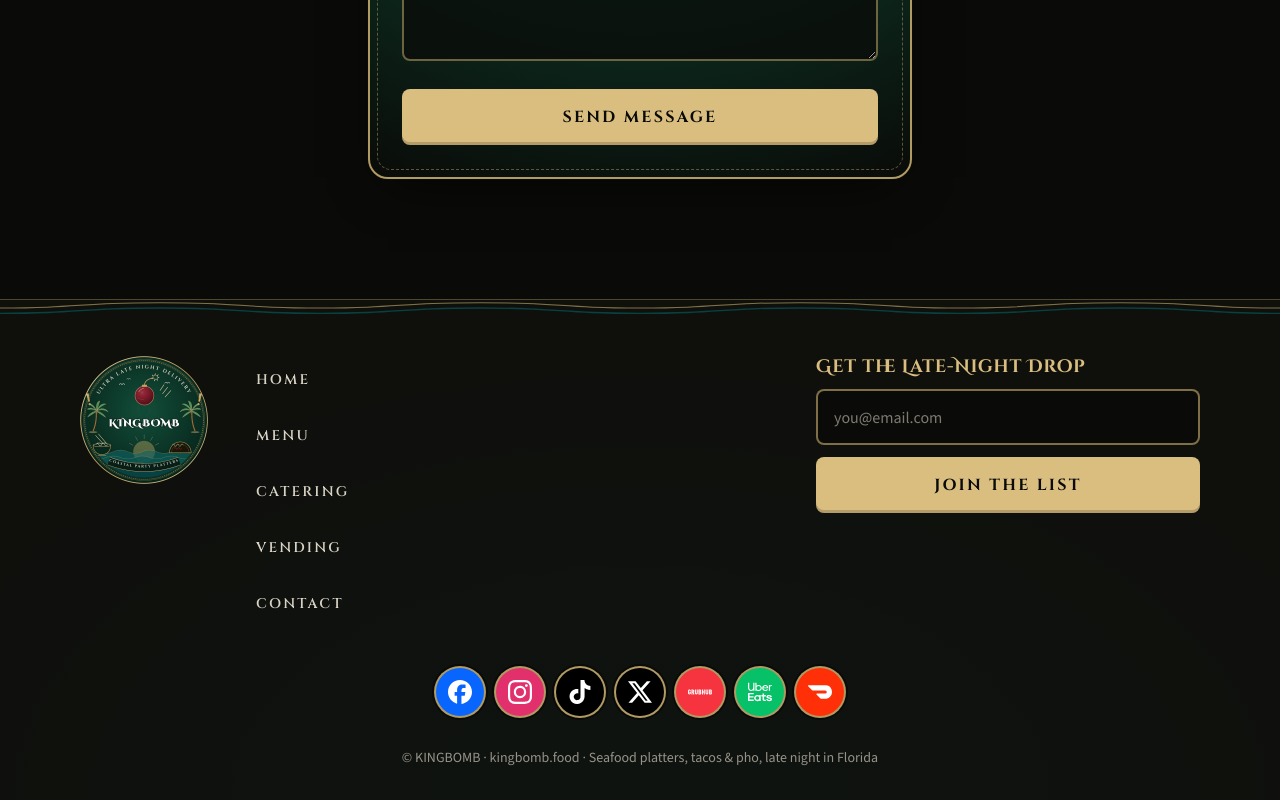
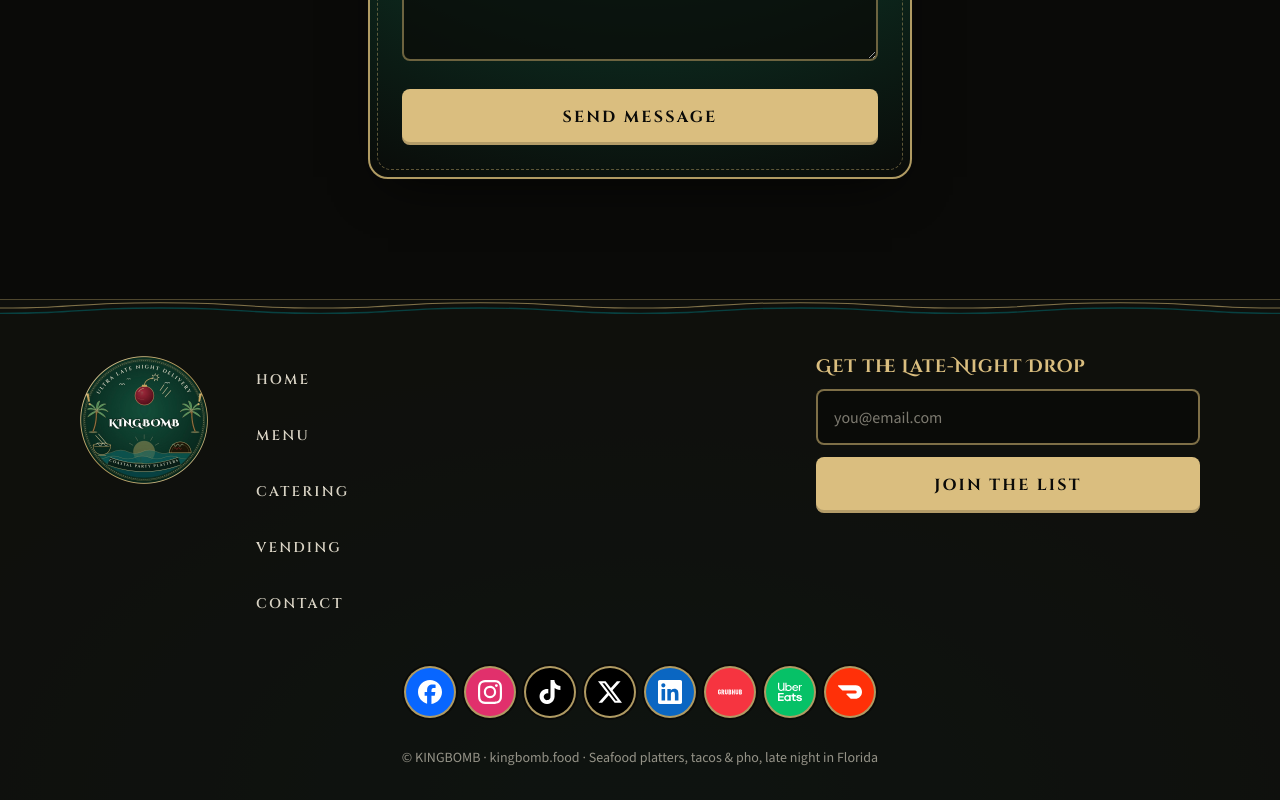
Before and after one commit to Greenbeanprime/Kingbombfinal, a Next.js app: page /contact in a window 1280 px wide. Shown: the part 841-1641 px from the top of the page. Built offline with nearby package versions, Linux system fonts and the light colour scheme.

Commit message:
Footer: add LinkedIn emblem (link added once the company page exists)
Co-Authored-By: Claude Opus 5.5 <noreply@anthropic.com>

```diff
--- a/src/components/SocialIcons.tsx
+++ b/src/components/SocialIcons.tsx
@@ -1,4 +1,4 @@
-import { siDoordash, siFacebook, siGrubhub, siInstagram, siTiktok, siUbereats, siX } from "simple-icons";
+import { siDoordash, siFacebook, siGrubhub, siInstagram, siLinkedin, siTiktok, siUbereats, siX } from "simple-icons";
 import { SOCIALS, type SocialId } from "@/data/socials";
 
 const ICONS: Record<SocialId, { path: string; bg: string }> = {
@@ -6,6 +6,7 @@ const ICONS: Record<SocialId, { path: string; bg: string }> = {
   instagram: { path: siInstagram.path, bg: "#E1306C" },
   tiktok: { path: siTiktok.path, bg: "#000000" },
   x: { path: siX.path, bg: "#000000" },
+  linkedin: { path: siLinkedin.path, bg: "#0A66C2" },
   grubhub: { path: siGrubhub.path, bg: "#F63440" },
   ubereats: { path: siUbereats.path, bg: "#06C167" },
   doordash: { path: siDoordash.path, bg: "#FF3008" },
--- a/src/data/socials.ts
+++ b/src/data/socials.ts
@@ -3,13 +3,14 @@
  * Paste each profile/store link into `url`. While `url` is empty the
  * emblem still shows, just not clickable.
  */
-export type SocialId = "facebook" | "instagram" | "tiktok" | "x" | "grubhub" | "ubereats" | "doordash";
+export type SocialId = "facebook" | "instagram" | "tiktok" | "x" | "linkedin" | "grubhub" | "ubereats" | "doordash";
 
 export const SOCIALS: { id: SocialId; name: string; url: string }[] = [
   { id: "facebook", name: "Facebook", url: "" },
   { id: "instagram", name: "Instagram", url: "https://www.instagram.com/kingbombofficial/" },
   { id: "tiktok", name: "TikTok", url: "https://www.tiktok.com/@kingbombofficial" },
   { id: "x", name: "X", url: "https://x.com/kingbombfood" },
+  { id: "linkedin", name: "LinkedIn", url: "" },
   { id: "grubhub", name: "Grubhub", url: "" },
   { id: "ubereats", name: "Uber Eats", url: "" },
   { id: "doordash", name: "DoorDash", url: "" },
```
